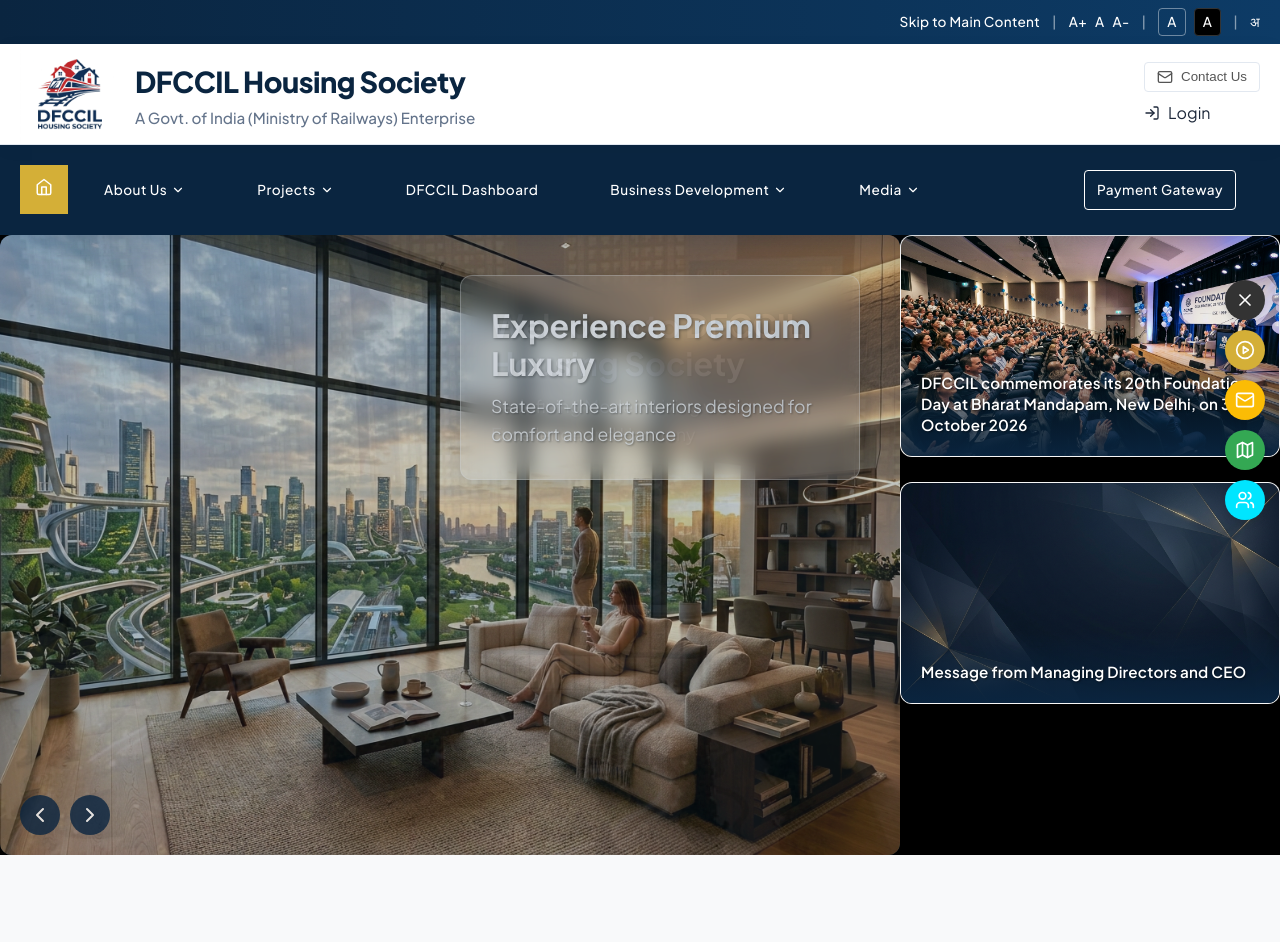
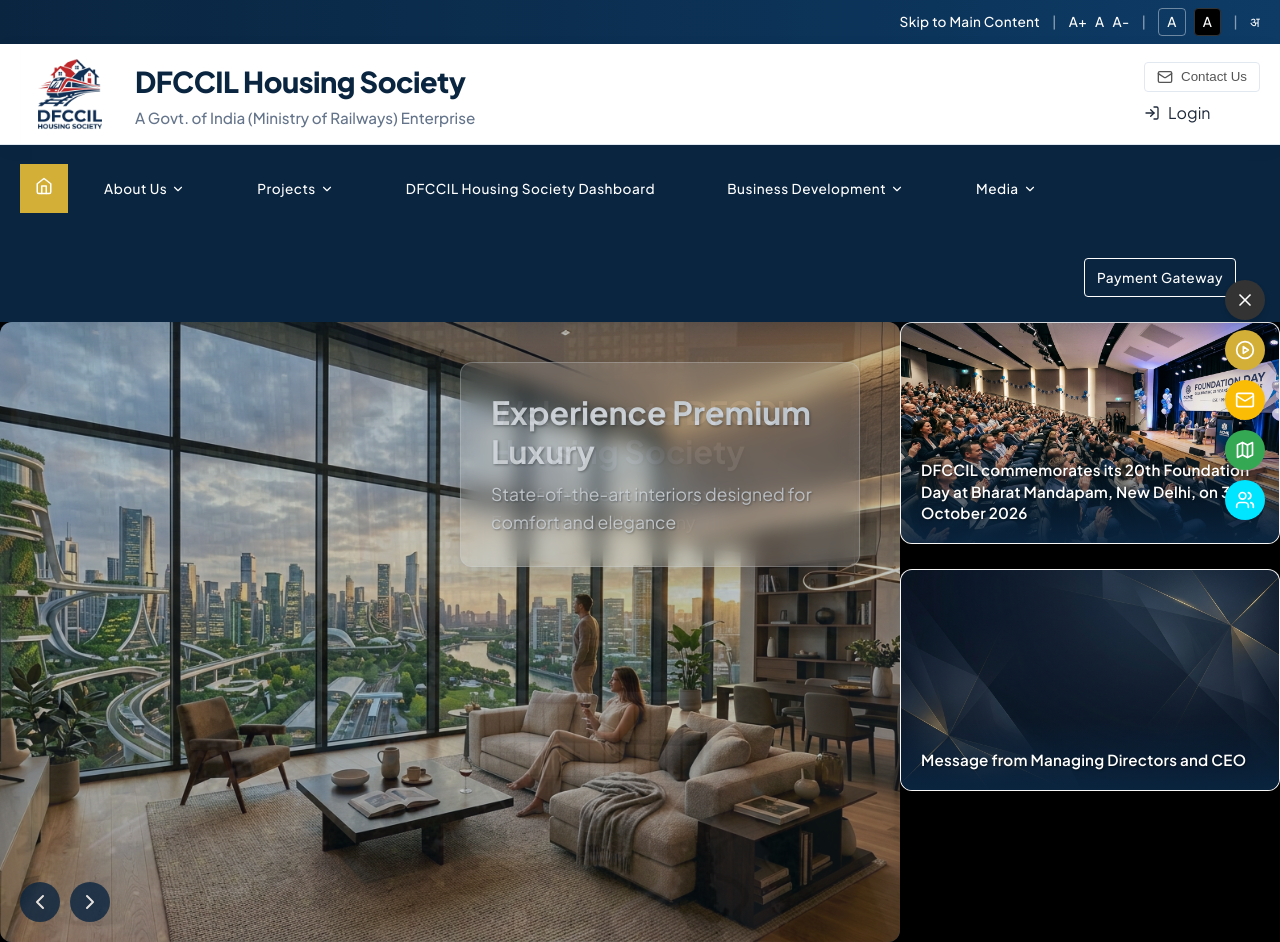
Before and after one commit to mrityunjaiverma-crypt/DFCCIL, a React (Vite) app in the folder client/: page / in a window 1280 px wide. Before the commit the page ends 855 px from the top, so only its background shows below. Built offline with nearby package versions, Linux system fonts and the light colour scheme.

Commit message:
Rename dashboard nav item to DFCCIL Housing Society Dashboard

```diff
--- a/client/src/components/Navbar.jsx
+++ b/client/src/components/Navbar.jsx
@@ -17,7 +17,7 @@
   },
   {
     id: 'dashboard',
-    label: 'DFCCIL Dashboard',
+    label: 'DFCCIL Housing Society Dashboard',
     hasDropdown: false
   },
   {
```
